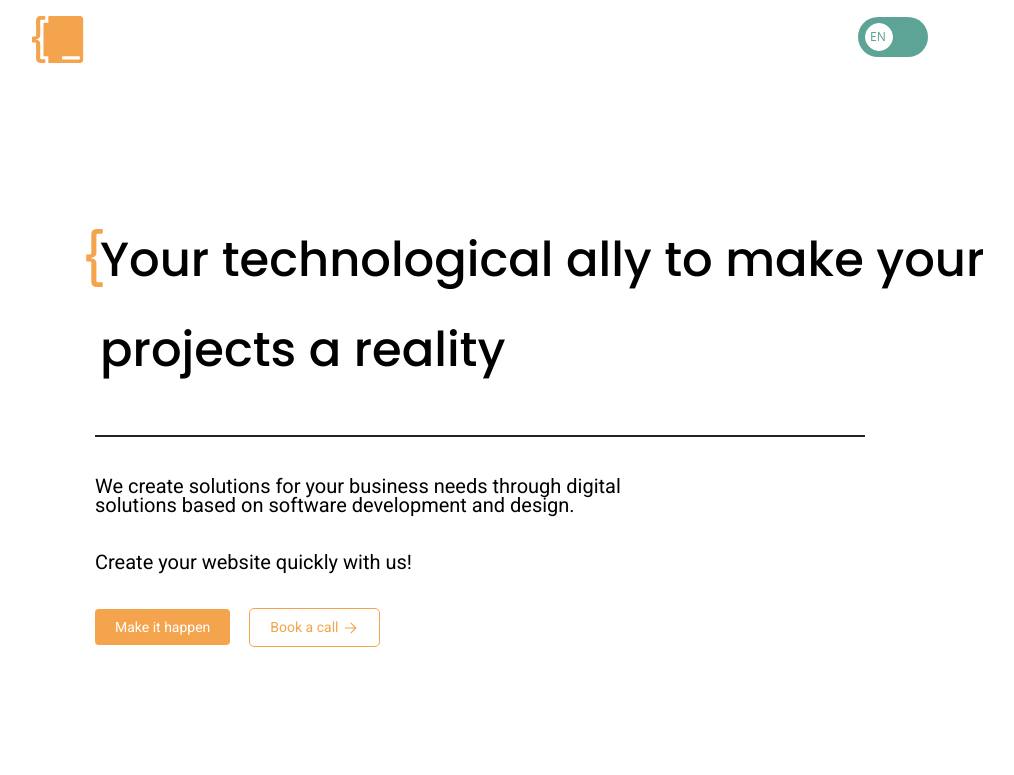
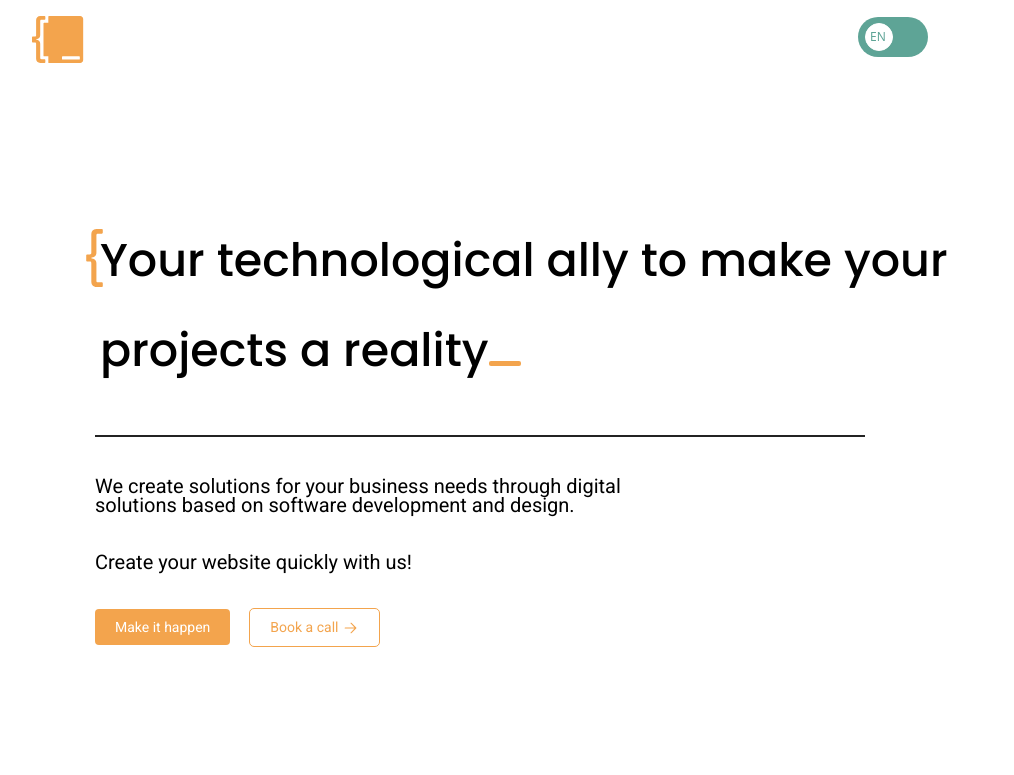
Before and after one commit to contentcraftstudio/Coderlabs-web-2.0, a Next.js app: page / in a window 1280 px wide. Shown: the top 775 px of the page, without its empty margins (160-1174 px from the left). Built offline with nearby package versions, Linux system fonts and the light colour scheme.

Commit message:
change:: text width

```diff
--- a/components/Hero.tsx
+++ b/components/Hero.tsx
@@ -17,13 +17,13 @@ export default function Hero({}: Props) {
         <div className='col-span-2 divide-y-2 divide-gray-800'>
           <div>
             <Image
-              className='lg:mb-[-72px] md:mb-[-60px] sm:w-[20px] sm:mb-[-43px] sm:ml-[-10px] lg:w-[19px] sm:h-[36px] md:h-[50px] lg:h-[58px]'
+              className='lg:mb-[-72px] md:mb-[-60px]  sm:mb-[-43px] sm:ml-[-10px] lg:w-[19px] sm:h-[40px] md:h-[50px] lg:h-[58px]'
               src={logo}
               alt='coderlabs'
               width={20}
               height={70}
             />
-            <h1 className='font-secondary font-medium md:w-[624px] lg:w-[900px] sm:text-[34px] md:text-[48px] xl:text-[60px] lg:leading-[90px] sm:ml-[5px] mb-[40px]'>
+            <h1 className='titlehero font-secondary font-medium md:w-[620px] lg:w-[900px] sm:text-[32px] md:text-[46px] xl:text-[58px] lg:leading-[90px] sm:ml-[5px] mb-[40px]'>
               {t("title_hero")}
             </h1>
           </div>
```
